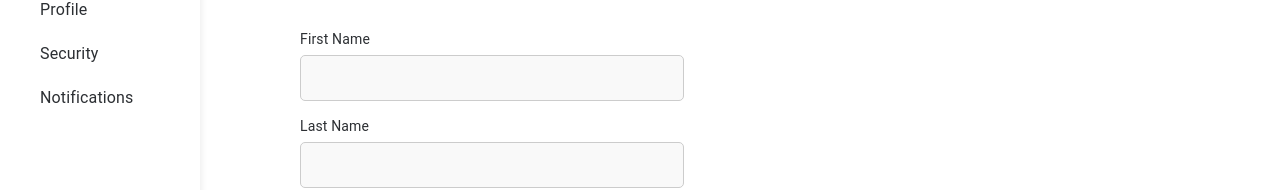
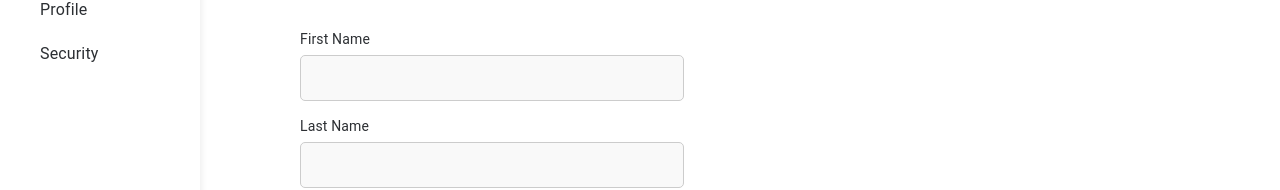
Before and after one commit to priscaolose/Group7_Capstone, a React (Create React App) app in the folder focus-app/: page /manageaccount in a window 1280 px wide. Shown: the part 199-389 px from the top of the page. Built offline with nearby package versions, Linux system fonts and the light colour scheme; the HTML template or start-up script is replaced by a standard one.

Commit message:
removed notifications

```diff
--- a/focus-app/src/ManageAccount.jsx
+++ b/focus-app/src/ManageAccount.jsx
@@ -109,12 +109,7 @@ const ManageAccountPage = () => {
                         >
                             Security
                         </li>
-                        <li
-                            style={styles.sidebarItem}
-                            onClick={() => handleSidebarClick('notifications')}
-                        >
-                            Notifications
-                        </li>
+
                     </ul>
                 </aside>
                 <main style={styles.content}>
@@ -234,54 +229,6 @@ const ManageAccountPage = () => {
                     </form>
                     )}
 
-                    {selectedSection === 'notifications' && (
-                            <form style={styles.form} onSubmit={handleFormSubmit}>
-                                <p>Choose your notification preferences.</p>
-                                <div style={styles.inputGroup}>
-                                    <label style={styles.label}>Email Notifications</label>
-                                    <div style={styles.checkboxContainer}>
-                                        <input
-                                            type="checkbox"
-                                            name="emailNotifications"
-                                            style={styles.checkbox}
-                                        />
-                                        <span style={styles.checkboxLabel}>Receive notifications via email</span>
-                                    </div>
-                                </div>
-
-                                <div style={styles.inputGroup}>
-                                    <label style={styles.label}>SMS Notifications</label>
-                                    <div style={styles.checkboxContainer}>
-                                        <input
-                                            type="checkbox"
-                                            name="smsNotifications"
-                                            style={styles.checkbox}
-                                        />
-                                        <span style={styles.checkboxLabel}>Receive notifications via SMS</span>
-                                    </div>
-                                </div>
-
-                                <div style={styles.inputGroup}>
-                                    <label style={styles.label}>Push Notifications</label>
-                                    <div style={styles.checkboxContainer}>
-                                        <input
-                                            type="checkbox"
-                                            name="pushNotifications"
-                                            style={styles.checkbox}
-                                        />
-                                        <span style={styles.checkboxLabel}>Receive push notifications</span>
-                                    </div>
-                                </div>
-
-                                <button
-                                type="submit"
-                                style={styles.submitButton}
-                            >
-                                    Save Changes
-                            </button>
-                             </form>
-
-                    )}
 
                     {message && <p style={styles.messageText}>{message}</p>}
 
```
